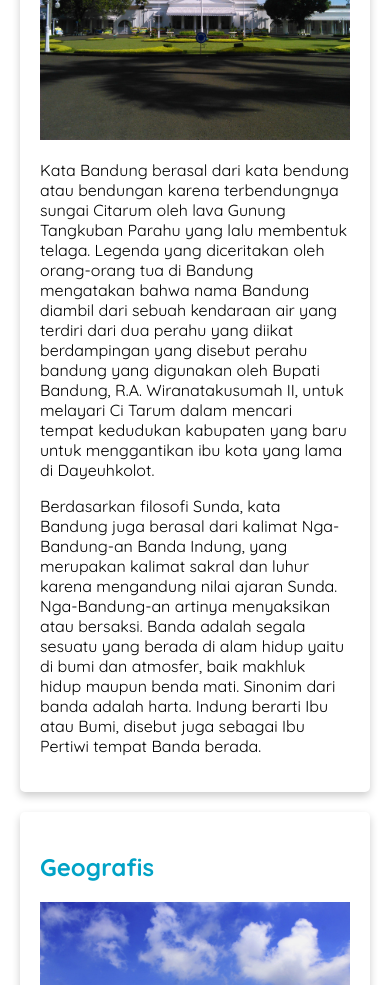
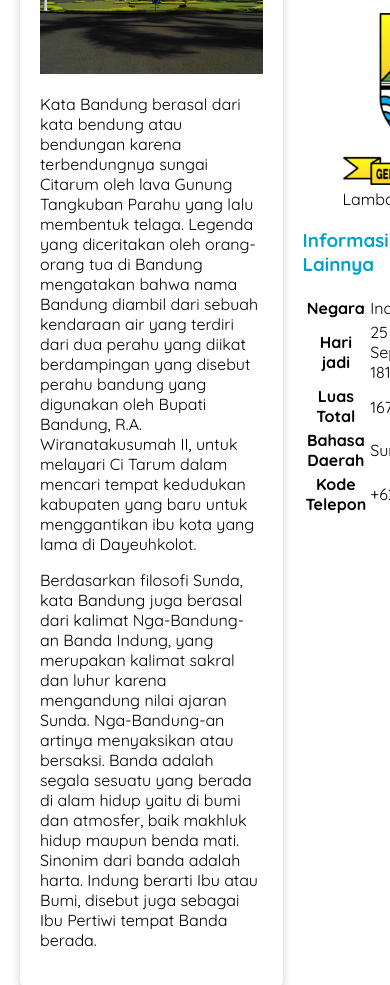
Before and after one commit to ridwannulloh/Basic-Learning-on-Web-Programming, a plain HTML site: page index.html in a window 390 px wide. Shown: the part 631-1616 px from the top of the page. Drawn offline with Linux system fonts and the light colour scheme.

Commit message:
Creating new project named WebCalculator

```diff
--- a/assets/styles/style.css
+++ b/assets/styles/style.css
@@ -1,4 +1,14 @@
 @import url('https://fonts.googleapis.com/css2?family=Quicksand:wght@400;700&display=swap');
+
+@media screen and (max-width: 1000px) {
+
+    #content,
+    aside {
+        width: 100%;
+        padding: 0;
+    }
+}
+
 
 nav a {
     font-size: 18px;
@@ -12,6 +22,10 @@ nav a:hover {
 
 .profile header {
     text-align: center;
+}
+
+header {
+    display: inline;
 }
 
 .featured-images {
@@ -45,6 +59,23 @@ nav li {
 nav {
     background-color: #00a2c6;
     padding: 5px;
+    position: sticky;
+    top: 0;
+}
+
+#content {
+    float: left;
+    width: 75%;
+}
+
+* {
+    box-sizing: border-box;
+}
+
+aside {
+    float: right;
+    width: 25%;
+    padding-left: 20px;
 }
 
 nav a {
@@ -62,6 +93,7 @@ body {
 
 main {
     padding: 20px;
+    overflow: auto;
 }
 
 h2,
--- a/index.html
+++ b/index.html
@@ -2,6 +2,7 @@
 <html>
 
 <head>
+    <meta name="viewport" content="width=device-width, initial-scale=1">
     <title>Kota Bandung</title>
     <link rel="stylesheet" href="assets/styles/style.css">
 </head>
```
Also changed, not shown: WebCalculator/index.html (added).
